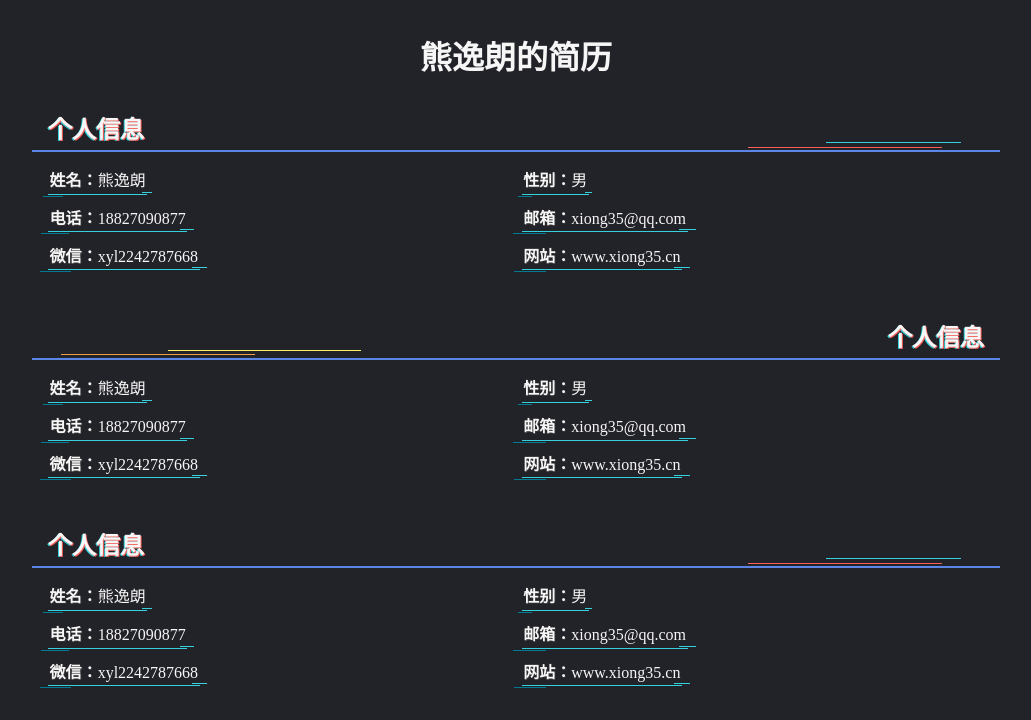
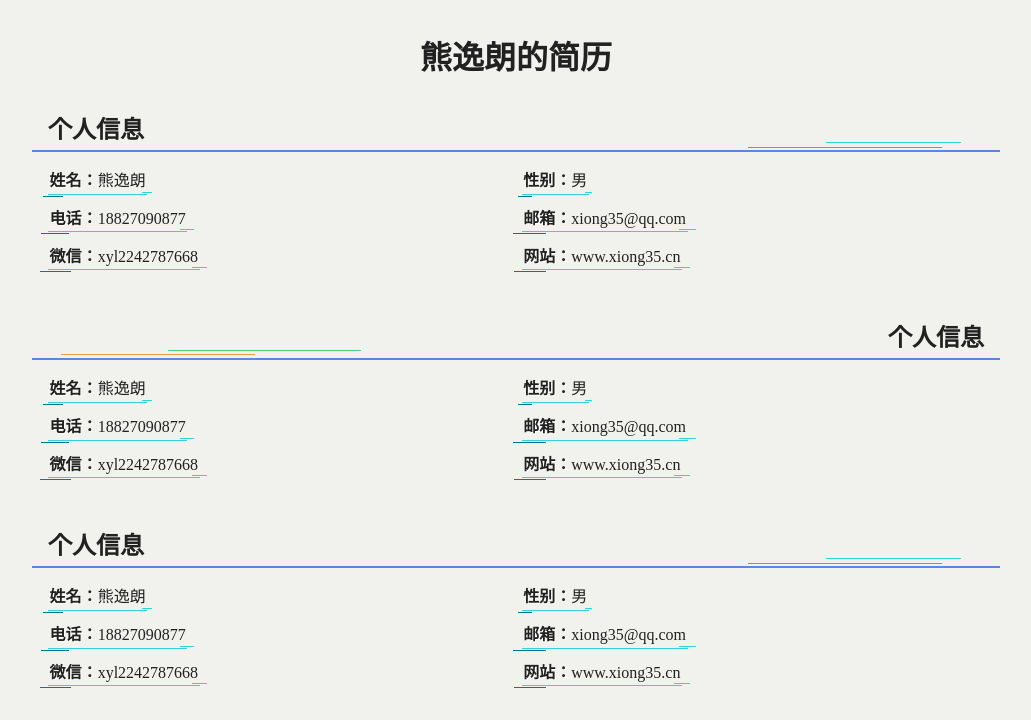
Before and after one commit to xiong35/resume, a React (Create React App) app: page / in a window 1280 px wide. Shown: the top 720 px of the page, without its empty margins (124-1155 px from the left). Built offline with nearby package versions, Linux system fonts and the light colour scheme.

Commit message:
fe: add glitch

```diff
--- a/src/App.scss
+++ b/src/App.scss
@@ -3,12 +3,12 @@
 * {
   margin: 0;
   padding: 0;
-  color: $text-dark;
+  color: $text-light;
 }
 
 html {
   font-size: 16px;
-  background-color: $bg-dark;
+  background-color: $bg-light;
   overflow-x: hidden;
   .resume {
     max-width: 1000px;
@@ -22,7 +22,9 @@ html {
     .section {
       padding: 0rem 1rem 2rem;
       .title {
-        text-shadow: 1px 1px 0px $red, -1px 1px 0px $blue;
+        // text-shadow: 1px 1px 0px transparentize($red, 0.2),
+        //   -1px 1px 0px transparentize($blue, 0.2);
+        color: $text-light;
         padding: 0 1rem;
         line-height: 2.5rem;
         border-bottom: 2px solid $purple;
@@ -33,6 +35,99 @@ html {
           position: absolute;
           width: 20%;
           height: 1px;
+        }
+        .glitch {
+          position: relative;
+          @keyframes noise-anim1 {
+            0% {
+              clip-path: inset(26% 0% 68% 0%);
+            }
+            10% {
+              clip-path: inset(51% 0% 39% 0%);
+            }
+            20% {
+              clip-path: inset(60% 0% 26% 0%);
+            }
+            30% {
+              clip-path: inset(87% 0% 4% 0%);
+            }
+            40% {
+              clip-path: inset(17% 0% 75% 0%);
+            }
+            50% {
+              clip-path: inset(58% 0% 38% 0%);
+            }
+            60% {
+              clip-path: inset(80% 0% 7% 0%);
+            }
+            70% {
+              clip-path: inset(25% 0% 68% 0%);
+            }
+            80% {
+              clip-path: inset(83% 0% 11% 0%);
+            }
+            90% {
+              clip-path: inset(8% 0% 81% 0%);
+            }
+            100% {
+              clip-path: inset(26% 0% 68% 0%);
+            }
+          }
+          @keyframes noise-anim2 {
+            0% {
+              clip-path: inset(43% 0% 51% 0%);
+            }
+            10% {
+              clip-path: inset(94% 0% -5% 0%);
+            }
+            20% {
+              clip-path: inset(63% 0% 27% 0%);
+            }
+            30% {
+              clip-path: inset(79% 0% 15% 0%);
+            }
+            40% {
+              clip-path: inset(37% 0% 52% 0%);
+            }
+            50% {
+              clip-path: inset(42% 0% 44% 0%);
+            }
+            60% {
+              clip-path: inset(29% 0% 64% 0%);
+            }
+            70% {
+              clip-path: inset(86% 0% 6% 0%);
+            }
+            80% {
+              clip-path: inset(91% 0% 1% 0%);
+            }
+            90% {
+              clip-path: inset(31% 0% 64% 0%);
+            }
+            100% {
+              clip-path: inset(43% 0% 51% 0%);
+            }
+          }
+          &:hover::after,
+          &:hover::before {
+            color: white;
+            content: attr(data-text);
+            position: absolute;
+            word-break: keep-all;
+            animation: 2s infinite linear alternate;
+            top: -4px;
+          }
+          &:hover::after {
+            left: 1px;
+            text-shadow: -2px 0 $red;
+            animation-name: noise-anim1;
+            animation-duration: 2.4s;
+          }
+          &:hover::before {
+            left: -1px;
+            text-shadow: 2px 0 $blue;
+            animation-name: noise-anim2;
+          }
         }
       }
       &:nth-of-type(odd) {
@@ -61,7 +156,7 @@ html {
           }
           &::before {
             width: 20%;
-            background-color: $yellow;
+            background-color: $green;
             left: 14%;
             bottom: 18%;
           }
@@ -71,14 +166,14 @@ html {
   }
 
   *::selection {
-    background-color: $bg-light;
-    color: $text-light;
+    background-color: $text-light;
+    color: $bg-light;
     text-shadow: none;
   }
 
   * {
     scrollbar-width: thin;
-    scrollbar-color: $bg-light $bg-dark;
+    scrollbar-color: $text-light $bg-light;
   }
 
   *::-webkit-scrollbar {
@@ -87,12 +182,12 @@ html {
   }
 
   *::-webkit-scrollbar-track {
-    background: $bg-dark;
+    background: $bg-light;
   }
 
   *::-webkit-scrollbar-thumb {
-    background-color: $bg-dark;
+    background-color: $bg-light;
     border-radius: 20px;
-    border: 3px solid $bg-dark;
+    border: 3px solid $text-light;
   }
 }
--- a/src/components/InfoItem/index.scss
+++ b/src/components/InfoItem/index.scss
@@ -25,7 +25,7 @@
   }
   .item-name {
     font-weight: bold;
-    text-shadow: 1px 1px 0 $black;
+    text-shadow: 1px 1px 0 #fff;
   }
   .item-value {
   }
--- a/src/parts/Info/index.jsx
+++ b/src/parts/Info/index.jsx
@@ -17,7 +17,11 @@ class index extends Component {
   render() {
     return (
       <section className="section info">
-        <h2 className="title">个人信息</h2>
+        <h2 className="title">
+          <span className="glitch" data-text="个人信息">
+            个人信息
+          </span>
+        </h2>
         <div className="items">
           {Object.keys(infoMap).map((key) => (
             <InfoItem key={key} name={key} value={infoMap[key]} />
```
